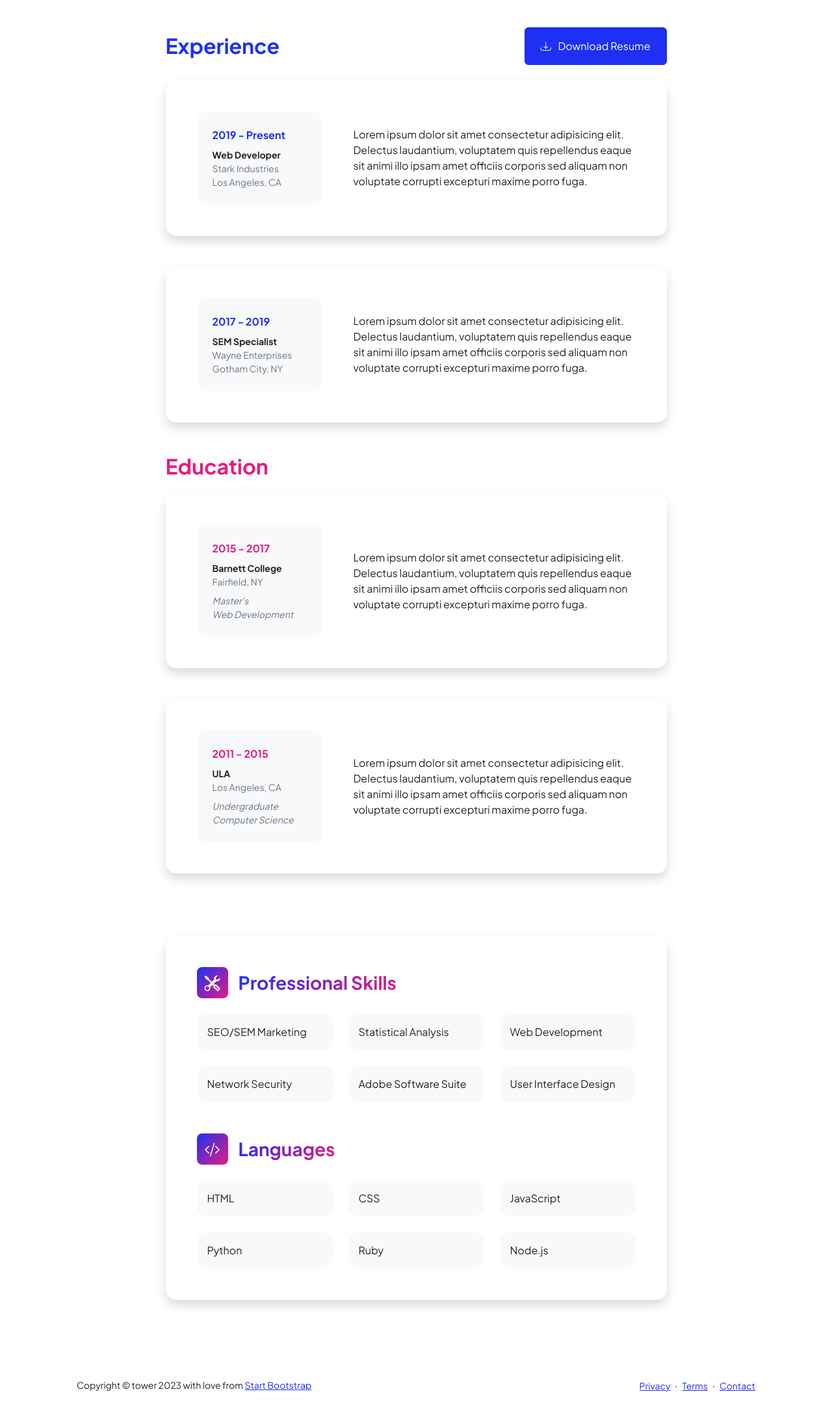
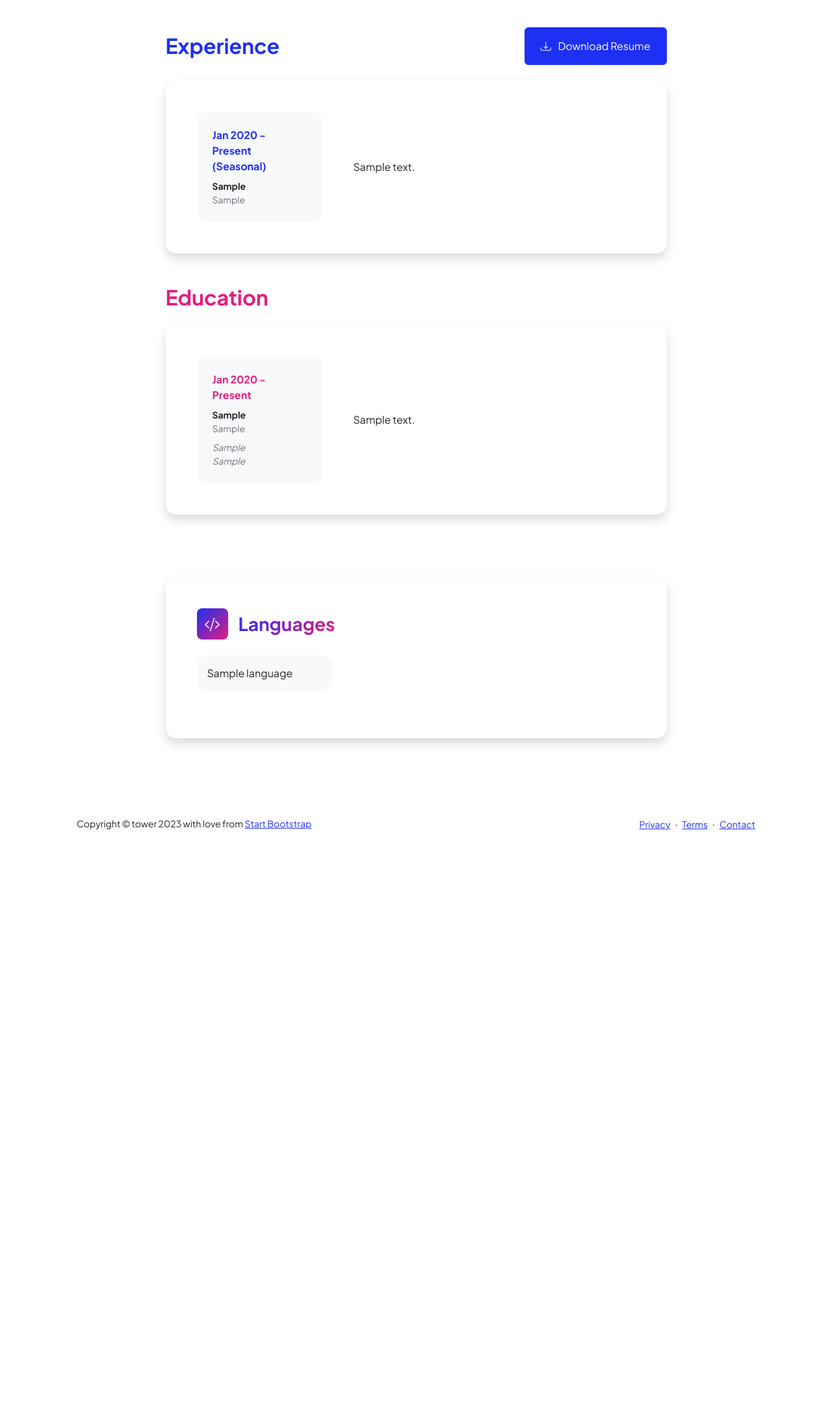
Before and after one commit to toweralaka/tower, a Django app: page /resume/ in a window 1280 px wide. Shown: the part 184-2352 px from the top of the page at 65% size. After the commit the page ends 1461 px from the top, so only its background shows below. Run offline with Django 4.2, Linux system fonts and the light colour scheme; tables that the repository leaves empty hold one stand-in row (values such as "Sample post"); some libraries are stand-ins or nearby versions.

Commit message:
update resume view and remove hard-coded text from resume.html

```diff
--- a/resume/templates/resume/resume.html
+++ b/resume/templates/resume/resume.html
@@ -18,92 +18,131 @@
                             Download Resume
                         </a>
                     </div>
-                    <!-- Experience Card 1-->
+                    {% for experience in experiences %}
+                    <!-- Experience Card -->
                     <div class="card shadow border-0 rounded-4 mb-5">
                         <div class="card-body p-5">
                             <div class="row align-items-center gx-5">
                                 <div class="col text-center text-lg-start mb-4 mb-lg-0">
                                     <div class="bg-light p-4 rounded-4">
-                                        <div class="text-primary fw-bolder mb-2">2019 - Present</div>
-                                        <div class="small fw-bolder">Web Developer</div>
-                                        <div class="small text-muted">Stark Industries</div>
-                                        <div class="small text-muted">Los Angeles, CA</div>
+                                        <div class="text-primary fw-bolder mb-2">
+                                            {{ experience.start_date|date:"M Y" }} -
+                                            {% if experience.still_work_here %}
+                                                Present
+                                            {% else %}
+                                                {{ experience.end_date|date:"M Y" }}
+                                            {% endif %}
+                                            {% if experience.is_seasonal %}
+                                                <span>(Seasonal)</span>
+                                            {% endif %}
+                                        </div>
+                                        <div class="small fw-bolder">{{ experience.position }}</div>
+                                        <div class="small text-muted">{{ experience.company }}</div>
                                     </div>
                                 </div>
-                                <div class="col-lg-8"><div>Lorem ipsum dolor sit amet consectetur adipisicing elit. Delectus laudantium, voluptatem quis repellendus eaque sit animi illo ipsam amet officiis corporis sed aliquam non voluptate corrupti excepturi maxime porro fuga.</div></div>
+                                <div class="col-lg-8">
+                                    <div>
+                                        {{ experience.description }}
+                                    </div>
+                                </div>
                             </div>
                         </div>
                     </div>
-                    <!-- Experience Card 2-->
+                    {% empty %}
+                    <!-- Experience Card empty-->
                     <div class="card shadow border-0 rounded-4 mb-5">
                         <div class="card-body p-5">
                             <div class="row align-items-center gx-5">
                                 <div class="col text-center text-lg-start mb-4 mb-lg-0">
                                     <div class="bg-light p-4 rounded-4">
-                                        <div class="text-primary fw-bolder mb-2">2017 - 2019</div>
-                                        <div class="small fw-bolder">SEM Specialist</div>
-                                        <div class="small text-muted">Wayne Enterprises</div>
-                                        <div class="small text-muted">Gotham City, NY</div>
+                                        <div class="text-primary fw-bolder mb-2">&nbsp;</div>
+                                        <div class="small fw-bolder">&nbsp;</div>
+                                        <div class="small text-muted">&nbsp;</div>
                                     </div>
                                 </div>
-                                <div class="col-lg-8"><div>Lorem ipsum dolor sit amet consectetur adipisicing elit. Delectus laudantium, voluptatem quis repellendus eaque sit animi illo ipsam amet officiis corporis sed aliquam non voluptate corrupti excepturi maxime porro fuga.</div></div>
+                                <div class="col-lg-8">
+                                    <div>
+                                        No experience has been uploaded.
+                                    </div>
+                                </div>
                             </div>
                         </div>
                     </div>
+                    {% endfor %}
                 </section>
                 <!-- Education Section-->
                 <section>
                     <h2 class="text-secondary fw-bolder mb-4">Education</h2>
-                    <!-- Education Card 1-->
+                    {% for education in education_list %}
+                    <!-- Education Card -->
                     <div class="card shadow border-0 rounded-4 mb-5">
                         <div class="card-body p-5">
                             <div class="row align-items-center gx-5">
                                 <div class="col text-center text-lg-start mb-4 mb-lg-0">
                                     <div class="bg-light p-4 rounded-4">
-                                        <div class="text-secondary fw-bolder mb-2">2015 - 2017</div>
+                                        <div class="text-secondary fw-bolder mb-2">
+                                            {{ education.start_date|date:"M Y" }} -
+                                            {% if education.still_in_progress %}
+                                                Present
+                                            {% else %}
+                                                {{ education.end_date|date:"M Y" }}
+                                            {% endif %}
+                                        </div>
                                         <div class="mb-2">
-                                            <div class="small fw-bolder">Barnett College</div>
-                                            <div class="small text-muted">Fairfield, NY</div>
+                                            <div class="small fw-bolder">{{ education.institution }}</div>
+                                            <div class="small text-muted">{{ education.location }}</div>
                                         </div>
                                         <div class="fst-italic">
-                                            <div class="small text-muted">Master's</div>
-                                            <div class="small text-muted">Web Development</div>
+                                            <div class="small text-muted">{{ education.award }}</div>
+                                            <div class="small text-muted">{{ education.course }}</div>
                                         </div>
                                     </div>
                                 </div>
-                                <div class="col-lg-8"><div>Lorem ipsum dolor sit amet consectetur adipisicing elit. Delectus laudantium, voluptatem quis repellendus eaque sit animi illo ipsam amet officiis corporis sed aliquam non voluptate corrupti excepturi maxime porro fuga.</div></div>
+                                <div class="col-lg-8">
+                                    <div>
+                                        {{ education.description }}
+                                    </div>
+                                </div>
                             </div>
                         </div>
                     </div>
-                    <!-- Education Card 2-->
+                    {% empty %}
+                    <!-- Education Card empty-->
                     <div class="card shadow border-0 rounded-4 mb-5">
                         <div class="card-body p-5">
                             <div class="row align-items-center gx-5">
                                 <div class="col text-center text-lg-start mb-4 mb-lg-0">
                                     <div class="bg-light p-4 rounded-4">
-                                        <div class="text-secondary fw-bolder mb-2">2011 - 2015</div>
+                                        <div class="text-secondary fw-bolder mb-2">&nbsp;</div>
                                         <div class="mb-2">
-                                            <div class="small fw-bolder">ULA</div>
-                                            <div class="small text-muted">Los Angeles, CA</div>
+                                            <div class="small fw-bolder">&nbsp;</div>
+                                            <div class="small text-muted">&nbsp;</div>
                                         </div>
                                         <div class="fst-italic">
-                                            <div class="small text-muted">Undergraduate</div>
-                                            <div class="small text-muted">Computer Science</div>
+                                            <div class="small text-muted">&nbsp;</div>
+                                            <div class="small text-muted">&nbsp;</div>
                                         </div>
                                     </div>
                                 </div>
-                                <div class="col-lg-8"><div>Lorem ipsum dolor sit amet consectetur adipisicing elit. Delectus laudantium, voluptatem quis repellendus eaque sit animi illo ipsam amet officiis corporis sed aliquam non voluptate corrupti excepturi maxime porro fuga.</div></div>
+                                <div class="col-lg-8">
+                                    <div>
+                                        No education has been uploaded.
+                                    </div>
+                                </div>
                             </div>
                         </div>
                     </div>
+                    {% endfor %}
                 </section>
                 <!-- Divider-->
                 <div class="pb-5"></div>
+                {% if skills or languages %}
                 <!-- Skills Section-->
                 <section>
                     <!-- Skillset Card-->
                     <div class="card shadow border-0 rounded-4 mb-5">
                         <div class="card-body p-5">
+                            {% if skills %}
                             <!-- Professional skills list-->
                             <div class="mb-5">
                                 <div class="d-flex align-items-center mb-4">
@@ -111,16 +150,21 @@
                                     <h3 class="fw-bolder mb-0"><span class="text-gradient d-inline">Professional Skills</span></h3>
                                 </div>
                                 <div class="row row-cols-1 row-cols-md-3 mb-4">
-                                    <div class="col mb-4 mb-md-0"><div class="d-flex align-items-center bg-light rounded-4 p-3 h-100">SEO/SEM Marketing</div></div>
-                                    <div class="col mb-4 mb-md-0"><div class="d-flex align-items-center bg-light rounded-4 p-3 h-100">Statistical Analysis</div></div>
-                                    <div class="col"><div class="d-flex align-items-center bg-light rounded-4 p-3 h-100">Web Development</div></div>
-                                </div>
-                                <div class="row row-cols-1 row-cols-md-3">
-                                    <div class="col mb-4 mb-md-0"><div class="d-flex align-items-center bg-light rounded-4 p-3 h-100">Network Security</div></div>
-                                    <div class="col mb-4 mb-md-0"><div class="d-flex align-items-center bg-light rounded-4 p-3 h-100">Adobe Software Suite</div></div>
-                                    <div class="col"><div class="d-flex align-items-center bg-light rounded-4 p-3 h-100">User Interface Design</div></div>
-                                </div>
+                                    {% for skill in skills %}
+                                        {% if forloop.counter|divisibleby:3 %}
+                                            <div class="col">
+                                                <div class="d-flex align-items-center bg-light rounded-4 p-3 h-100">{{ skill.name }}</div>
+                                            </div></div>
+                                            {% if forloop.counter != skills.count %}
+                                                <div class="row row-cols-1 row-cols-md-3 mb-4">
+                                            {% endif %}
+                                        {% else %}
+                                        <div class="col mb-4 mb-md-0"><div class="d-flex align-items-center bg-light rounded-4 p-3 h-100">{{ skill.name }}</div></div>
+                                        {% endif %}
+                                    {% endfor %}
                             </div>
+                            {% endif %}
+                            {% if languages %}
                             <!-- Languages list-->
                             <div class="mb-0">
                                 <div class="d-flex align-items-center mb-4">
@@ -128,19 +172,30 @@
                                     <h3 class="fw-bolder mb-0"><span class="text-gradient d-inline">Languages</span></h3>
                                 </div>
                                 <div class="row row-cols-1 row-cols-md-3 mb-4">
-                                    <div class="col mb-4 mb-md-0"><div class="d-flex align-items-center bg-light rounded-4 p-3 h-100">HTML</div></div>
-                                    <div class="col mb-4 mb-md-0"><div class="d-flex align-items-center bg-light rounded-4 p-3 h-100">CSS</div></div>
-                                    <div class="col"><div class="d-flex align-items-center bg-light rounded-4 p-3 h-100">JavaScript</div></div>
-                                </div>
-                                <div class="row row-cols-1 row-cols-md-3">
-                                    <div class="col mb-4 mb-md-0"><div class="d-flex align-items-center bg-light rounded-4 p-3 h-100">Python</div></div>
-                                    <div class="col mb-4 mb-md-0"><div class="d-flex align-items-center bg-light rounded-4 p-3 h-100">Ruby</div></div>
-                                    <div class="col"><div class="d-flex align-items-center bg-light rounded-4 p-3 h-100">Node.js</div></div>
-                                </div>
+                                    {% for language in languages %}
+                                        {% if forloop.counter|divisibleby:3 %}
+                                        <div class="col">
+                                            <div class="d-flex align-items-center bg-light rounded-4 p-3 h-100">{{ language.name }}</div>
+                                        </div>
+                                    </div>
+                                            {% if forloop.counter != languages.count %}
+                                            <div class="row row-cols-1 row-cols-md-3 mb-4">
+                                            {% endif %}
+                                        {% else %}
+                                            <div class="col mb-4 mb-md-0">
+                                                <div class="d-flex align-items-center bg-light rounded-4 p-3 h-100">{{ language.name }}</div>
+                                            </div>
+                                            {% if forloop.counter == languages.count %}
+                                            </div>
+                                            {% endif %}
+                                        {% endif %}
+                                    {% endfor %}
                             </div>
+                            {% endif %}
                         </div>
                     </div>
                 </section>
+                {% endif %}
             </div>
         </div>
     </div>
--- a/resume/views.py
+++ b/resume/views.py
@@ -1,5 +1,5 @@
 from django.shortcuts import render
-from resume.models import Bio, Experience, Project
+from resume.models import Bio, Education, Experience, Language, Project, Skill
 
 # Create your views here.
 
@@ -12,6 +12,8 @@ def projects(request):
 def resume(request):
     context = {
         'experiences': Experience.objects.all(),
-        'bio': Bio.objects.all()
+        'education_list': Education.objects.all(),
+        'skill': Skill.objects.all(),
+        'languages': Language.objects.all()
     }
     return render(request, 'resume/resume.html', context)
```
